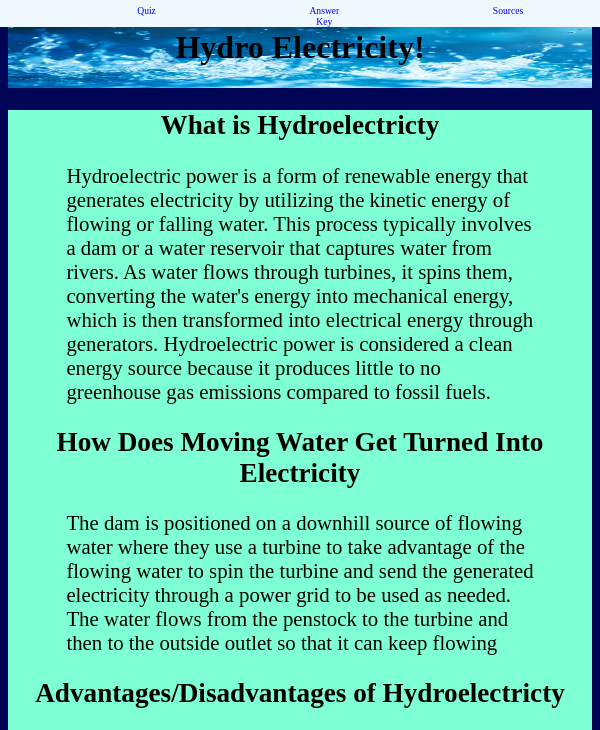
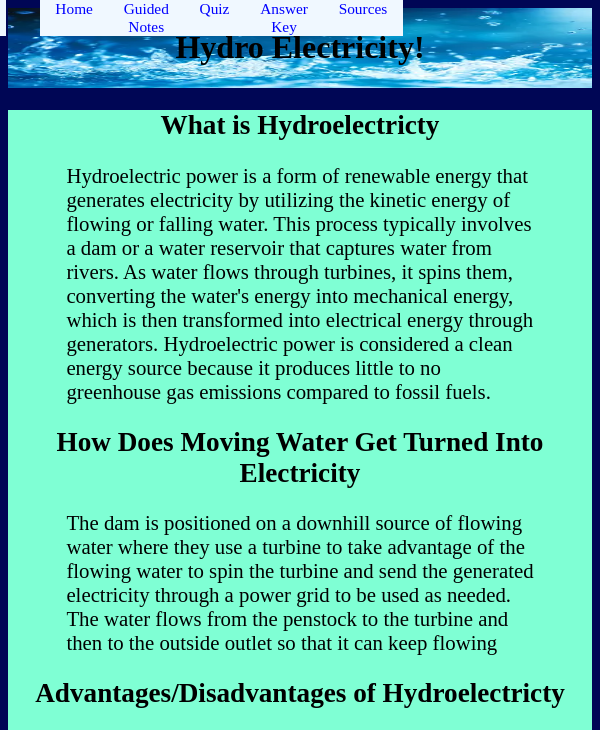
Before and after one commit to JustinTLong16/hydroelectric, a plain HTML site: page index.html in a window 600 px wide. Shown: the top 730 px of the page. Drawn offline with Linux system fonts and the light colour scheme.

Commit message:
NAV BAR FIXED UP FOR TABLET MODE BABY LES GO

```diff
--- a/index.html
+++ b/index.html
@@ -11,6 +11,7 @@
             <a href="index.html"><h1>Hydro Electricity!</h1></a>
             <hr>
         </header>
+        <div class="center">
         <nav>
             <ul>
                 <li><a href="index.html">Home</a></li>
@@ -20,6 +21,7 @@
                 <li><a href="sources.html">Sources</a></li>
             </ul>
         </nav>
+        </div>
         <div class="wrapped">
         <main>
         <section>
@@ -63,13 +65,15 @@
         </section>
 
         <section>
-                <h2>Best places in the U.S that use Hydroelectricty!</h2>
+            <h2>Best places in the U.S that use Hydroelectricty!</h2>
                 <img src="assets/peytongraph.png">
+            <div class="center">
                 <ul>
                 <li>Grand Coulee dam-Washington</li>
                 <li>Hoover dam- Nevada,</li>
                 <li>Bath County pumped storage station- Virginia</li>
                 </ul>
+            </div>
         </section>
         <section>
                 <h2>Can anything be done to use the power of moving water to create electricity?</h2>
--- a/style.css
+++ b/style.css
@@ -18,7 +18,6 @@
             position: fixed; /*no moving when flexing*/
             top:0;
             left: 0;
-            text-align: right;
             padding-right: 0;
             width: 100%;
             background-color: aliceblue;
@@ -31,9 +30,10 @@
             display: block;
         }
         nav ul{
-            display: inline-flex;
+            display: flex;
             flex-wrap: nowrap;
-            justify-content: flex-end;
+            flex-direction: row;
+            justify-content: space-between;
             margin: 0%;
             font-size: .8em;
             list-style-type: none;
@@ -99,8 +99,6 @@
             font-size: 1.5em;
         }
         ul, li{
-            margin-left: 20%;
-            margin-right: 20%;
             font-size: 1.2em;
         }
         b,i{
@@ -155,7 +153,6 @@
             position: fixed; /*no moving when flexing*/
             top:0;
             left: 0;
-            text-align: right;
             padding-right: 0;
             width: 100%;
             background-color: aliceblue;
@@ -168,17 +165,21 @@
             display: block;
         }
         nav ul{
-            display: inline-flex;
+            display: flex;
             flex-wrap: nowrap;
-            justify-content: flex-end;
-            margin: 0%;
-            font-size: .6em;
+            flex-direction: row;
+            justify-content: flex-start;
+            width: 1%;
+            margin-top: 0%;
+            margin-bottom: 0%;
+            font-size: .8em;
             list-style-type: none;
         }
         nav li{
             width: 7em;
             padding: 0 1em 0 1em; /*top, right, bottom, left*/
             display: inline;
+            background-color: aliceblue;
         }
         /*event handler styling - interact with tag, something happens*/
         nav a:link{color:blue}
@@ -297,10 +298,8 @@
             position: fixed; /*no moving when flexing*/
             top:0;
             left: 0;
-        text-align: right;
             padding-right: 0;
-        width: 100%;
-        background-color: aliceblue;
+            width: 1%;
             margin: 0;
             z-index: 9999; /*this will make sure it is ALWAYS on top*/
         }
@@ -310,17 +309,19 @@
             display: block;
         }
         nav ul{
-        display: inline-flex;
+            display: flex;
             flex-wrap: nowrap;
-        justify-content: flex-end;
+            flex-direction: row;
+            justify-content: flex-start;
             margin: 0%;
-        font-size: .5em;
+            font-size: .8em;
             list-style-type: none;
         }
         nav li{
             width: 7em;
             padding: 0 1em 0 1em; /*top, right, bottom, left*/
             display: inline;
+            background-color: aliceblue;
         }
     /*event handler styling - interact with tag, something happens*/
     nav a:link{color:blue}
```
Lines whose indentation alone changed are shown as unchanged.
